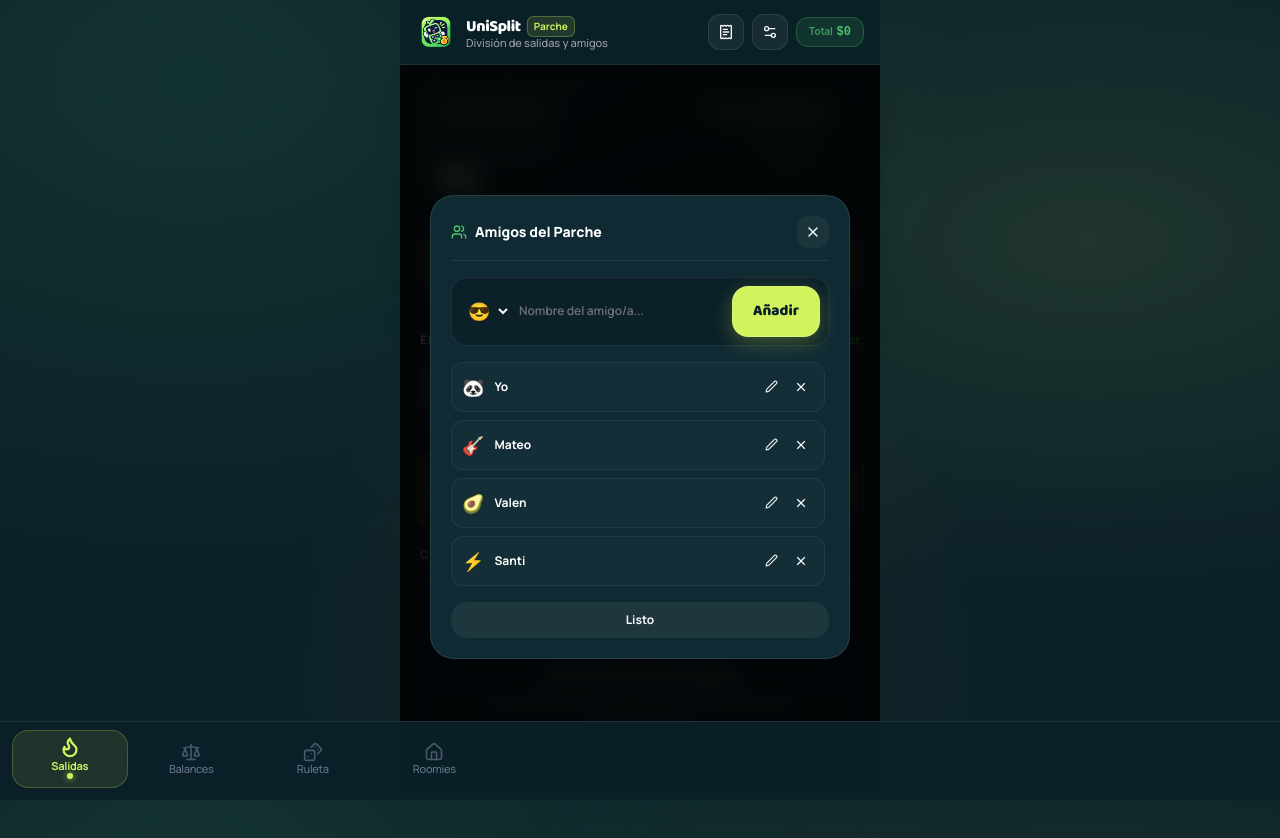
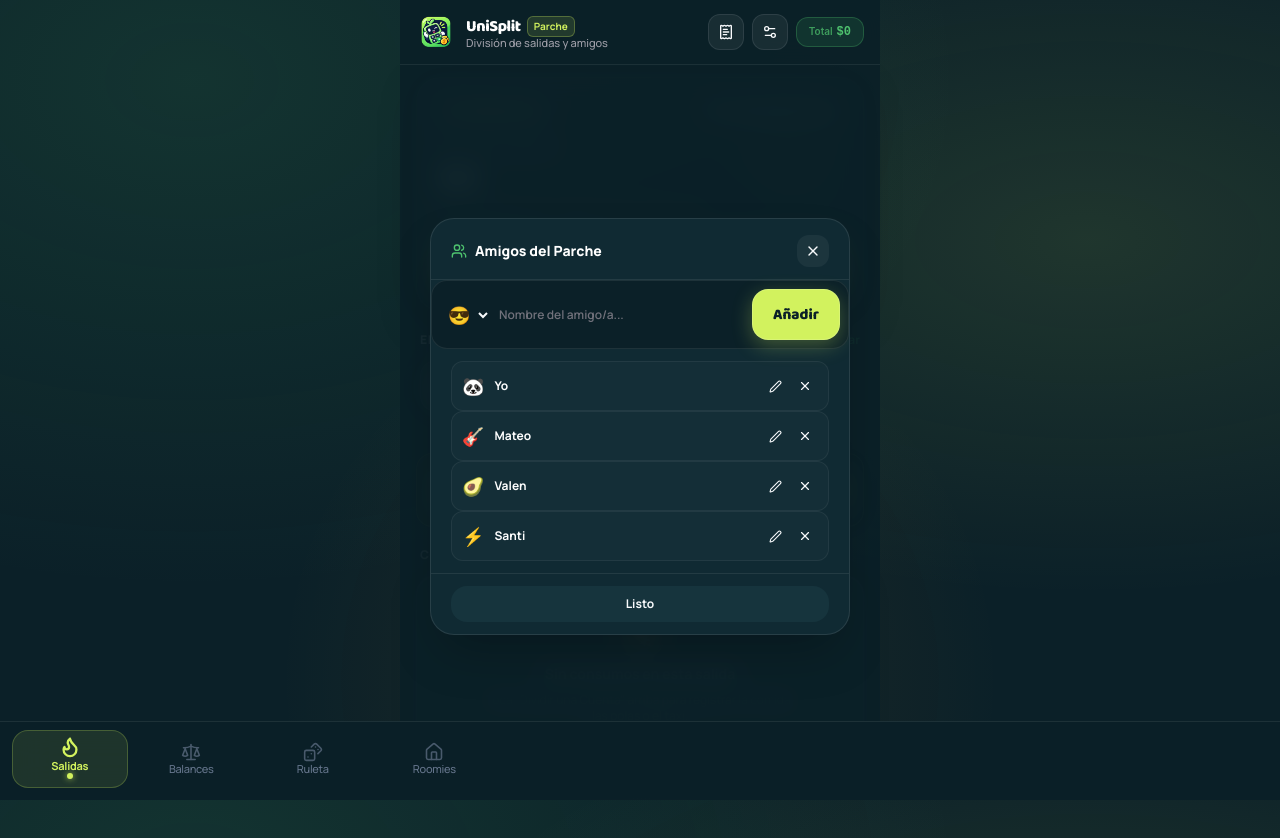
Before and after one commit to ANDRESDLRG2007/Division-grupal, a React (Vite) app: page / in a window 1280 px wide. Both pictures are taken after a click on the button "Gestionar". Shown: the top 838 px of the page. Built offline with nearby package versions, Linux system fonts and the light colour scheme.

Commit message:
correccion desenfoque

```diff
--- a/src/components/GroupManagementModal.tsx
+++ b/src/components/GroupManagementModal.tsx
@@ -141,8 +141,8 @@
           <button type="button" onClick={onCerrar} className="rounded-full bg-[var(--azul-card)] p-2 text-slate-300" title="Cerrar"><X size={16} /></button>
         </div>
 
-        <div className="min-h-0 flex-1 space-y-4 overflow-y-auto overscroll-contain px-5 py-4">
-        <section className="space-y-2 border-b border-white/[0.10] pb-4">
+        <div className="shrink-0 px-5 pt-3">
+        <section className="space-y-2 border-b border-white/[0.10] pb-3">
           <div>
             <h3 className="text-sm font-semibold text-slate-100">Apariencia</h3>
             <p className="text-xs text-slate-400">Elige un tema de fondo</p>
@@ -166,7 +166,9 @@
             ))}
           </div>
         </section>
+        </div>
 
+        <div className="min-h-0 flex-1 space-y-4 overflow-y-auto overscroll-contain px-5 py-4">
         <section className="space-y-3 border-b border-white/[0.10] pb-5">
           <div className="flex items-center justify-between">
             <div>
--- a/src/components/SalidasTab.tsx
+++ b/src/components/SalidasTab.tsx
@@ -868,12 +868,20 @@
           MODAL: GESTIÓN DE AMIGOS
       ══════════════════════════════════════════════════════════ */}
       {mostrarModalAmigos && (
-        <div className="fixed inset-0 z-50 bg-black/85 backdrop-blur-md flex items-center justify-center p-4 overflow-y-auto animate-fade-in">
-          <div className="w-full max-w-[420px] bg-[var(--azul-mid)] border border-white/[0.1] rounded-3xl p-5 flex flex-col gap-4 shadow-2xl">
-            <div className="flex items-center justify-between pb-3 border-b border-white/[0.08]">
+        <div
+          className="fixed inset-0 z-[60] flex items-center justify-center overflow-hidden overscroll-none backdrop-blur-md animate-fade-in"
+          style={{ background: 'var(--azul-overlay)' }}
+        >
+          <div
+            role="dialog"
+            aria-modal="true"
+            aria-labelledby="friends-modal-title"
+            className="flex h-[100dvh] max-h-[100dvh] w-full max-w-[420px] flex-col overflow-hidden border border-white/[0.1] bg-[var(--azul-mid)] shadow-2xl sm:h-auto sm:max-h-[90dvh] sm:rounded-3xl"
+          >
+            <div className="flex shrink-0 items-center justify-between border-b border-white/[0.08] px-5 pb-3 pt-[max(env(safe-area-inset-top),16px)] sm:pt-4">
               <div className="flex items-center gap-2">
                 <Users size={16} style={{ color: '#4EC26E' }} />
-                <h3 className="text-sm font-extrabold text-white">Amigos del Parche</h3>
+                <h3 id="friends-modal-title" className="text-sm font-extrabold text-white">Amigos del Parche</h3>
               </div>
               <button
                 onClick={() => setMostrarModalAmigos(false)}
@@ -884,7 +892,7 @@
             </div>
 
             {/* Add friend */}
-            <div className="flex items-center gap-2 p-2 bg-[var(--azul)] rounded-2xl border border-white/[0.08]">
+            <div className="mx-5 mt-4 flex shrink-0 items-center gap-2 rounded-2xl border border-white/[0.08] bg-[var(--azul)] p-2">
               <select
                 value={nuevoAvatar}
                 onChange={(e) => setNuevoAvatar(e.target.value)}
@@ -913,7 +921,7 @@
             </div>
 
             {/* Friends list */}
-            <div className="flex flex-col gap-2 max-h-[300px] overflow-y-auto pr-1">
+            <div className="min-h-0 flex-1 space-y-2 overflow-y-auto overscroll-contain px-5 py-3">
               {contactos.map((c) => {
                 const isEditing = editandoId === c.id;
                 return isEditing ? (
@@ -938,7 +946,6 @@
                       onChange={(e) => setNombreTemp(e.target.value)}
                       onKeyDown={(e) => e.key === 'Enter' && guardarEdicionContacto(c.id)}
                       className="flex-1 bg-transparent text-xs font-bold text-white border-b border-[#D2F25E] outline-none"
-                      autoFocus
                     />
                     <button
                       onClick={() => guardarEdicionContacto(c.id)}
@@ -948,7 +955,7 @@
                     </button>
                     <button
                       onClick={() => setEditandoId(null)}
-                      className="w-7 h-7 rounded-lg bg-zinc-800 text-zinc-400 flex items-center justify-center text-xs"
+                      className="w-7 h-7 rounded-lg bg-[var(--azul-card)] text-zinc-300 flex items-center justify-center text-xs"
                     >
                       <X size={14} />
                     </button>
@@ -989,12 +996,14 @@
               })}
             </div>
 
+            <div className="shrink-0 border-t border-white/[0.08] px-5 pt-3 pb-[max(env(safe-area-inset-bottom),12px)]">
             <button
               onClick={() => setMostrarModalAmigos(false)}
-              className="w-full py-2.5 rounded-2xl bg-white/[0.06] hover:bg-white/[0.1] text-white font-bold text-xs"
+              className="w-full py-2.5 rounded-2xl bg-[var(--azul-card)] hover:bg-[var(--azul-hover)] text-white font-bold text-xs"
             >
               Listo
             </button>
+            </div>
           </div>
         </div>
       )}
```
